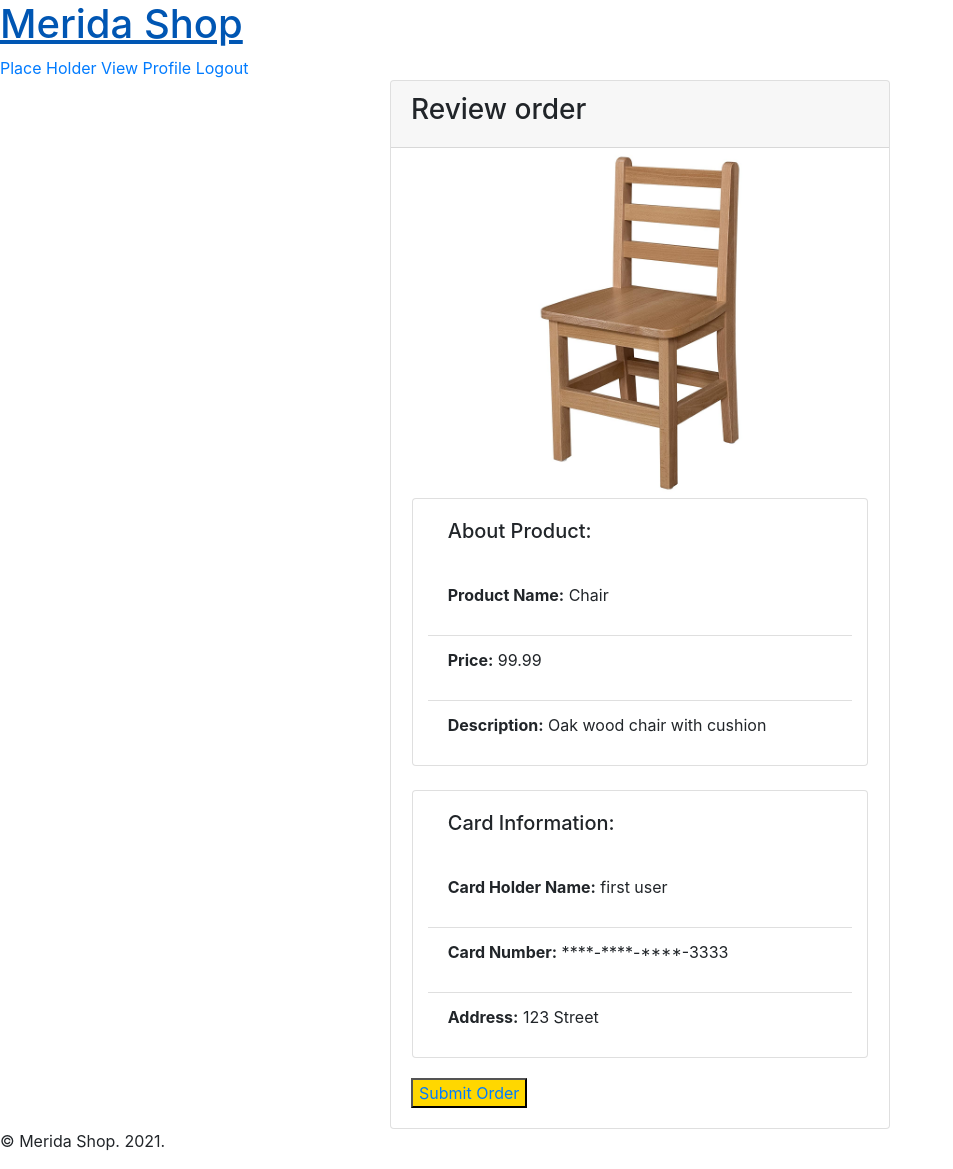
After one commit to Fasih123456/MediraShop, a PHP site: page /checkout.php?id=1 in a window 1280 px wide. The commit adds this page. Shown: the whole page, without its empty margins (0-953 px from the left). Run offline with PHP 8.4, Linux system fonts and the light colour scheme; a user stored in the database is signed in; data comes from the database, SQL or seed files in the repository.

Commit message:
Fixed the checkout form

```diff
--- /dev/null
+++ b/checkout.php
@@ -0,0 +1,66 @@
+<?php
+    require_once "includes/header.php";
+    require_once "includes/db.php";
+?>
+<?php
+
+?>
+    <main class="row checkout-section">
+        <div class="card" style="margin:auto; width: 500px">
+            <div class="card-header">
+                <h3>Review order</h3>
+            </div>
+
+            <?php
+                $sqlGoods = "SELECT * FROM `m_goods` WHERE `m_goods_id` = {$_GET['id']}";
+                $resultGoods = $conn->query($sqlGoods);
+                $sqlCard = "SELECT * FROM `m_card`
+                            LEFT JOIN `m_account`
+                            ON `m_card`.`m_account_id` = `m_account`.`m_account_id`
+                            LEFT JOIN `m_login`
+                            ON `m_login`.`m_id` = `m_account`.`m_login_id`
+                            WHERE `m_login`.`m_id` = {$_SESSION['id']}";
+                $resultCard = $conn->query($sqlCard);
+
+                if($resultGoods and $resultCard) {
+                    $rowGoods = $resultGoods->fetch_assoc();
+                    $rowCard = $resultCard->fetch_assoc();
+                    $last4DigitCardNumber = "****-****-****-" . substr($rowCard['m_card_number'], -4);
+
+                    $htmlBody = <<<ENDBODY
+                    <img class="card-img-top product-img" src="{$rowGoods['m_goods_imagePath']}"/>
+                    <div class="card col-sm-11" style="margin:auto;">
+                        <div class="card-body">
+                            <h5>About Product:</h5>
+                        </div>
+                        <ul class="list-group list-group-flush">
+                            <li class="list-group-item"><p><strong>Product Name:</strong> {$rowGoods['m_goods_name']}</p></li>
+                            <li class="list-group-item"><p><strong>Price:</strong> {$rowGoods['m_goods_price']}</p></li>
+                            <li class="list-group-item"><p><strong>Description:</strong> {$rowGoods['m_goods_description']}</p></li>
+                        </ul>
+                    </div>
+                    <br>
+                    <div class="card col-sm-11" style="margin:auto;">
+                        <div class="card-body">
+                            <h5>Card Information:</h5>
+                        </div>
+                        <ul class="list-group list-group-flush">
+                            <li class="list-group-item"><p><strong>Card Holder Name:</strong> {$rowCard['m_card_fname']} {$rowCard['m_card_lname']}</p></li>
+                            <li class="list-group-item"><p><strong>Card Number:</strong> {$last4DigitCardNumber}</p></li>
+                            <li class="list-group-item"><p><strong>Address:</strong>  {$rowCard['m_card_address']}</strong></p></li>
+                        </ul>
+                    </div>
+                    <div style="margin:20px">
+                        <button style ="background-color:gold;"><a href="index.php">Submit Order</a></button>
+                    </div>
+                    ENDBODY;
+
+                    echo $htmlBody . PHP_EOL;
+                }
+            ?>
+        </div>
+    </main>
+
+<?php
+    require_once "includes/footer.php"
+?>
--- a/css/styles.css
+++ b/css/styles.css
@@ -9,6 +9,7 @@
 }
 .product-img {
   width: 350px;
+  margin: auto;
 }
 .product-edit {
   align-items: left;
@@ -24,3 +25,8 @@
 .product-header {
   text-align: center;
 }
+
+.checkout-section {
+  margin-left: 2%;
+  margin-right: 2%;
+}
--- a/includes/header.php
+++ b/includes/header.php
@@ -1,5 +1,5 @@
 <?php
-	include_once "includes/db.php";
+	require_once "includes/db.php";
 	session_start();
 ?>
 
```
Also changed, not shown: includes/checkout.php (deleted, +0 -37 lines), product.php (+7 -1 lines), card.php (renamed from includes/card.php), images/Black.jpg (deleted).
